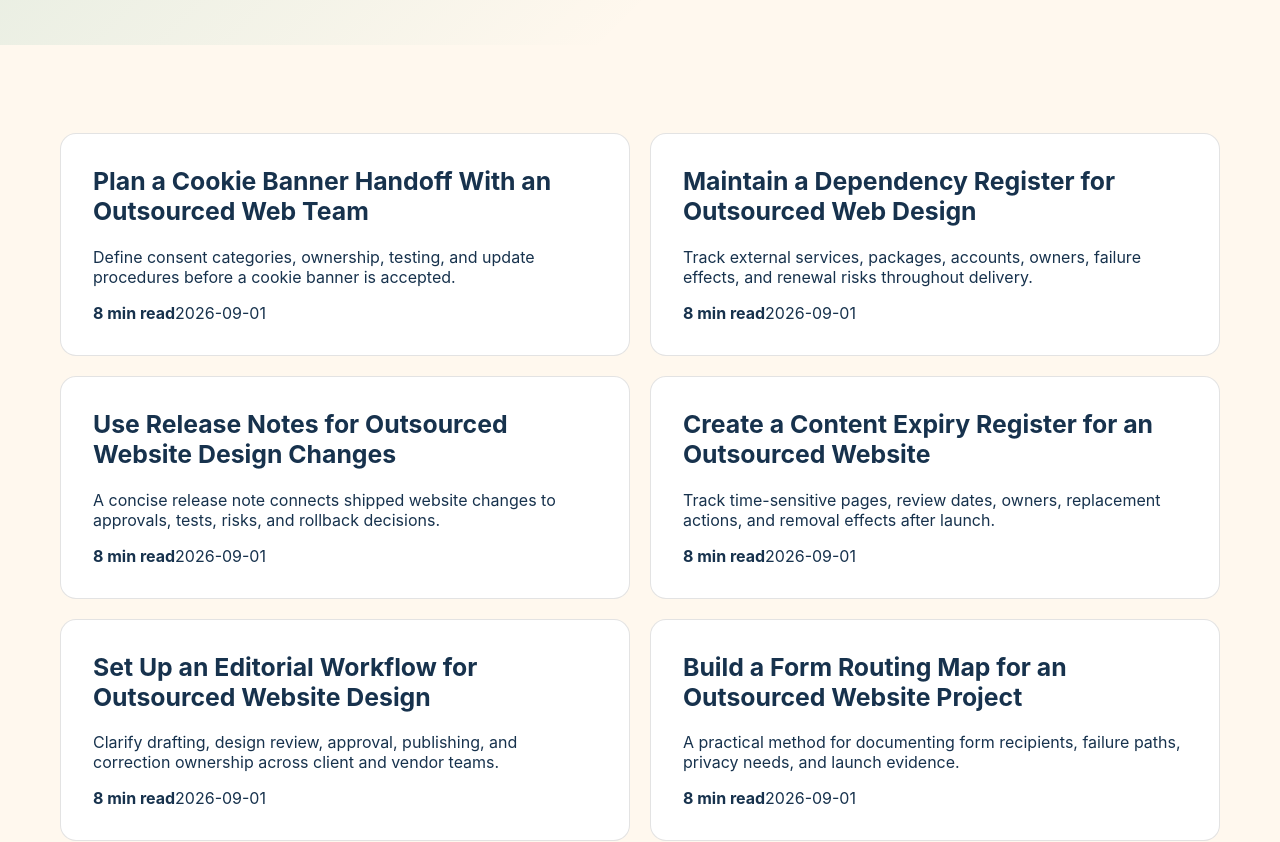
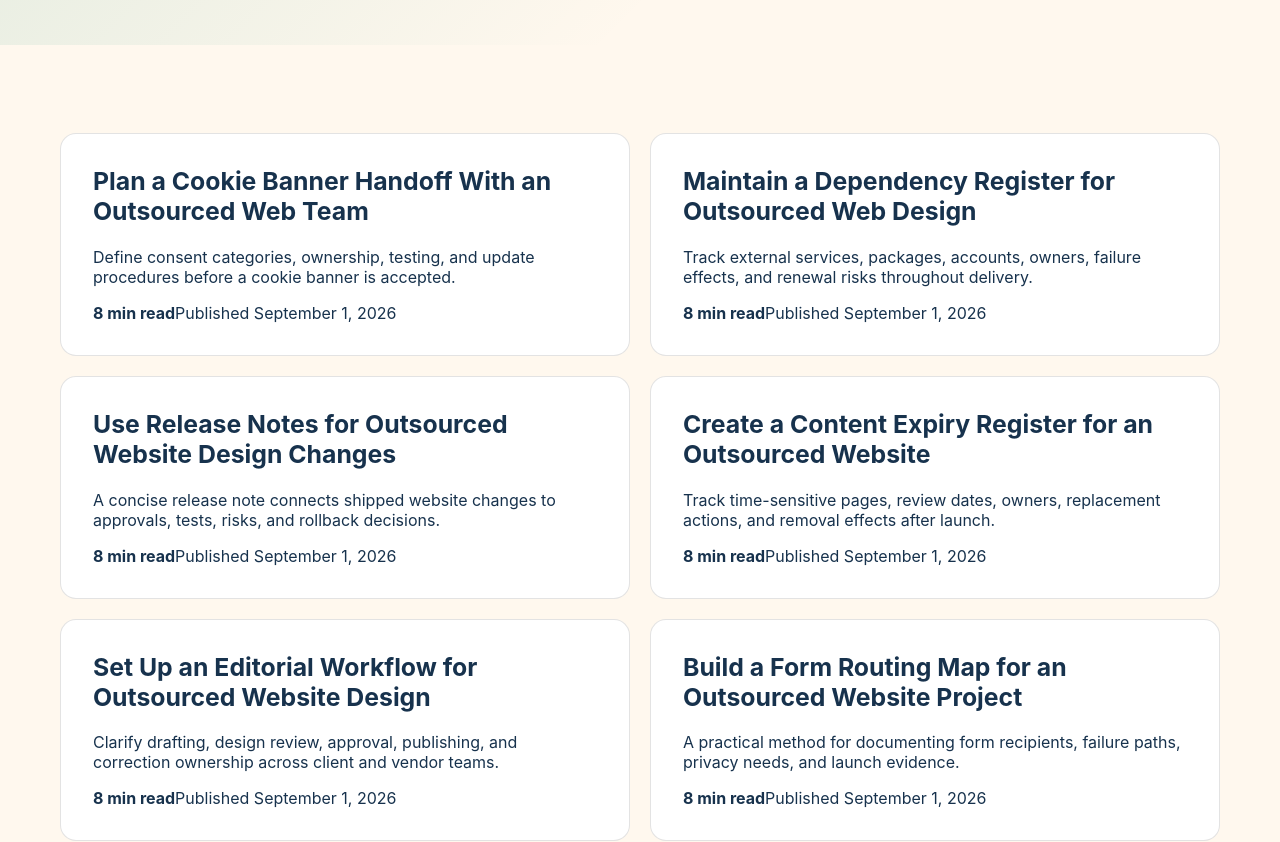
Before and after one commit to coolifystealthagents/websitedesignoutsource, a Next.js app: page /blog/page/10 in a window 1280 px wide. Shown: the part 640-1482 px from the top of the page. Built offline with nearby package versions, Linux system fonts and the light colour scheme.

Commit message:
Show publication dates on article cards

```diff
--- a/app/blog/blog-listing.tsx
+++ b/app/blog/blog-listing.tsx
@@ -1,4 +1,75 @@
-import { FeaturedComparison } from './FeaturedComparison';
-import {notFound} from 'next/navigation';import {Header,Footer} from '../components';import {blogPosts} from '../data';import {contentBlogPosts} from '../content-library';
-const posts=[...contentBlogPosts,...blogPosts.filter(p=>!contentBlogPosts.some(c=>c.slug===p.slug))].sort((a,b)=>(('published' in b ? b.published : '')).localeCompare(('published' in a ? a.published : ''))||a.slug.localeCompare(b.slug)); const PAGE_SIZE=20;
-export function BlogListing({page=1}:{page?:number}){const total=Math.max(1,Math.ceil(posts.length/PAGE_SIZE));if(page<1||page>total)notFound();const pagePosts=posts.slice((page-1)*PAGE_SIZE,page*PAGE_SIZE);return <><Header/><main className="fleet-main"><section className="fleet-hero"><div className="container"><p className="eyebrow">Blog</p><h1>Practical guides for outsourced website design</h1><p className="lead">Browse daily production guides with metadata, citations, internal links, and clear next steps.</p></div></section><section className="section"><div className="container"><div className="fleet-card-grid">{pagePosts.map(p=><a className="fleet-card" href={`/blog/${p.slug}`} key={p.slug}><h2>{p.title}</h2><p>{p.excerpt}</p><b>{'minutes' in p ? p.minutes : 8} min read</b>{'published' in p && <time dateTime={p.published}>{p.published}</time>}</a>)}</div><nav className="pagination" aria-label="Blog pages">{Array.from({length:total},(_,i)=>i+1).map(n=><a className={n===page?'active':''} aria-current={n===page?'page':undefined} href={n===1?'/blog':`/blog/page/${n}`} key={n}>{n}</a>)}</nav></div></section>{page === 2 && <FeaturedComparison />}</main><Footer/></>}export {PAGE_SIZE};
+import { FeaturedComparison } from "./FeaturedComparison";
+import { notFound } from "next/navigation";
+import { Header, Footer } from "../components";
+import { blogPosts } from "../data";
+import { contentBlogPosts } from "../content-library";
+const posts = [
+  ...contentBlogPosts,
+  ...blogPosts.filter((p) => !contentBlogPosts.some((c) => c.slug === p.slug)),
+].sort(
+  (a, b) =>
+    ("published" in b ? b.published : "").localeCompare(
+      "published" in a ? a.published : "",
+    ) || a.slug.localeCompare(b.slug),
+);
+const PAGE_SIZE = 20;
+const formatDate = (date: string) =>
+  new Intl.DateTimeFormat("en-US", {
+    month: "long",
+    day: "numeric",
+    year: "numeric",
+    timeZone: "UTC",
+  }).format(new Date(`${date}T00:00:00Z`));
+export function BlogListing({ page = 1 }: { page?: number }) {
+  const total = Math.max(1, Math.ceil(posts.length / PAGE_SIZE));
+  if (page < 1 || page > total) notFound();
+  const pagePosts = posts.slice((page - 1) * PAGE_SIZE, page * PAGE_SIZE);
+  return (
+    <>
+      <Header />
+      <main className="fleet-main">
+        <section className="fleet-hero">
+          <div className="container">
+            <p className="eyebrow">Blog</p>
+            <h1>Practical guides for outsourced website design</h1>
+            <p className="lead">
+              Browse daily production guides with metadata, citations, internal
+              links, and clear next steps.
+            </p>
+          </div>
+        </section>
+        <section className="section">
+          <div className="container">
+            <div className="fleet-card-grid">
+              {pagePosts.map((p) => (
+                <a className="fleet-card" href={`/blog/${p.slug}`} key={p.slug}>
+                  <h2>{p.title}</h2>
+                  <p>{p.excerpt}</p>
+                  <b>{"minutes" in p ? p.minutes : 8} min read</b>
+                  {"published" in p && (
+                    <time dateTime={p.published}>Published {formatDate(p.published)}</time>
+                  )}
+                </a>
+              ))}
+            </div>
+            <nav className="pagination" aria-label="Blog pages">
+              {Array.from({ length: total }, (_, i) => i + 1).map((n) => (
+                <a
+                  className={n === page ? "active" : ""}
+                  aria-current={n === page ? "page" : undefined}
+                  href={n === 1 ? "/blog" : `/blog/page/${n}`}
+                  key={n}
+                >
+                  {n}
+                </a>
+              ))}
+            </nav>
+          </div>
+        </section>
+        {page === 2 && <FeaturedComparison />}
+      </main>
+      <Footer />
+    </>
+  );
+}
+export { PAGE_SIZE };
--- a/app/blog/page/[page]/page.tsx
+++ b/app/blog/page/[page]/page.tsx
@@ -1 +1,22 @@
-import {blogPosts} from '../../../data';import {contentBlogPosts} from '../../../content-library';import {BlogListing,PAGE_SIZE} from '../../blog-listing';const allPosts=[...contentBlogPosts,...blogPosts.filter(p=>!contentBlogPosts.some(c=>c.slug===p.slug))];export function generateStaticParams(){return Array.from({length:Math.max(1,Math.ceil(allPosts.length/PAGE_SIZE))},(_,i)=>({page:String(i+1)}))}export default async function NumberedBlogPage({params}:{params:Promise<{page:string}>}){const {page}=await params;const n=Number(page);return <BlogListing page={n}/>}
+import { blogPosts } from "../../../data";
+import { contentBlogPosts } from "../../../content-library";
+import { BlogListing, PAGE_SIZE } from "../../blog-listing";
+const allPosts = [
+  ...contentBlogPosts,
+  ...blogPosts.filter((p) => !contentBlogPosts.some((c) => c.slug === p.slug)),
+];
+export function generateStaticParams() {
+  return Array.from(
+    { length: Math.max(1, Math.ceil(allPosts.length / PAGE_SIZE)) },
+    (_, i) => ({ page: String(i + 1) }),
+  );
+}
+export default async function NumberedBlogPage({
+  params,
+}: {
+  params: Promise<{ page: string }>;
+}) {
+  const { page } = await params;
+  const n = Number(page);
+  return <BlogListing page={n} />;
+}
```
Also changed, not shown: app/blog/page.tsx (+8 -1 lines), app/research/page.tsx (+58 -1 lines).
